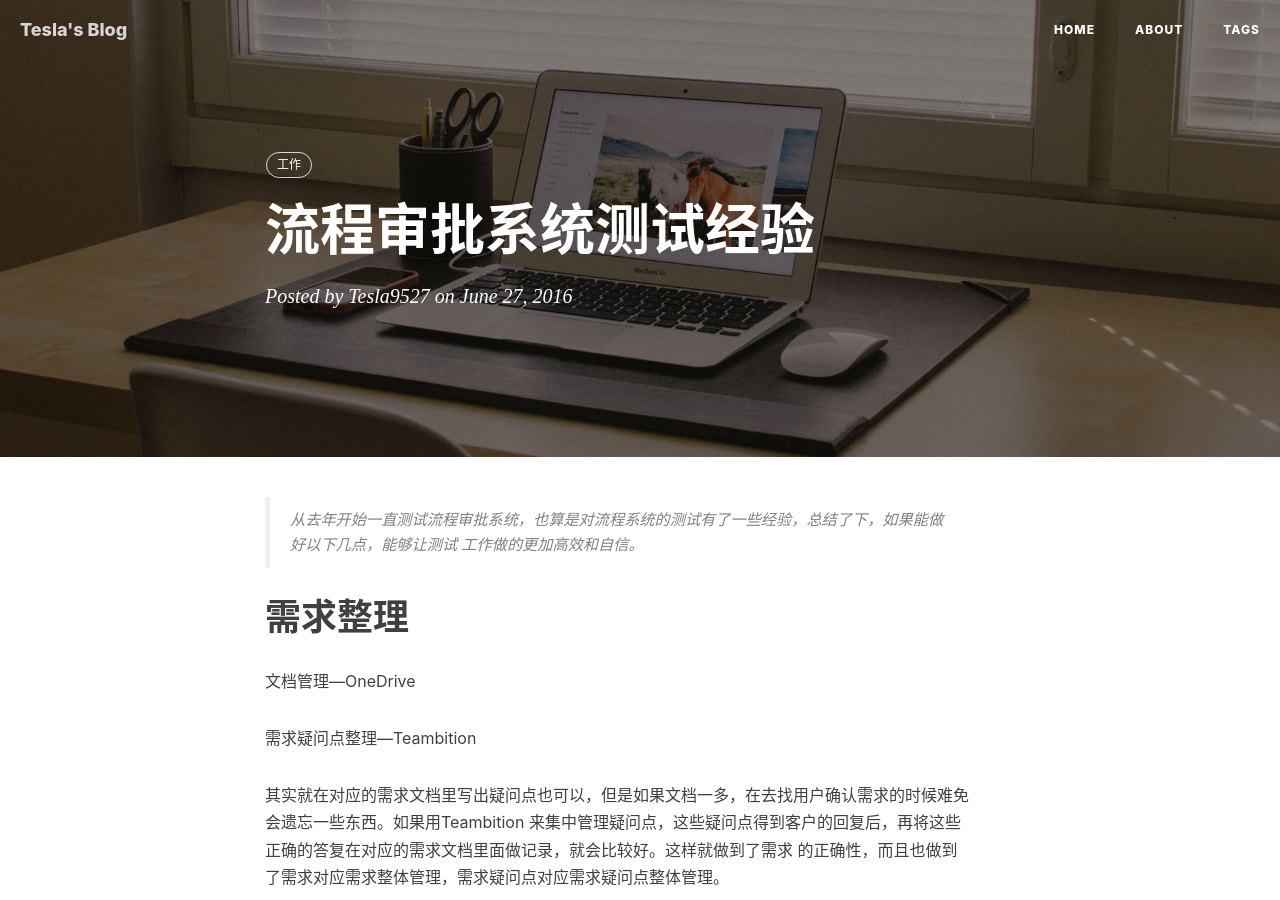
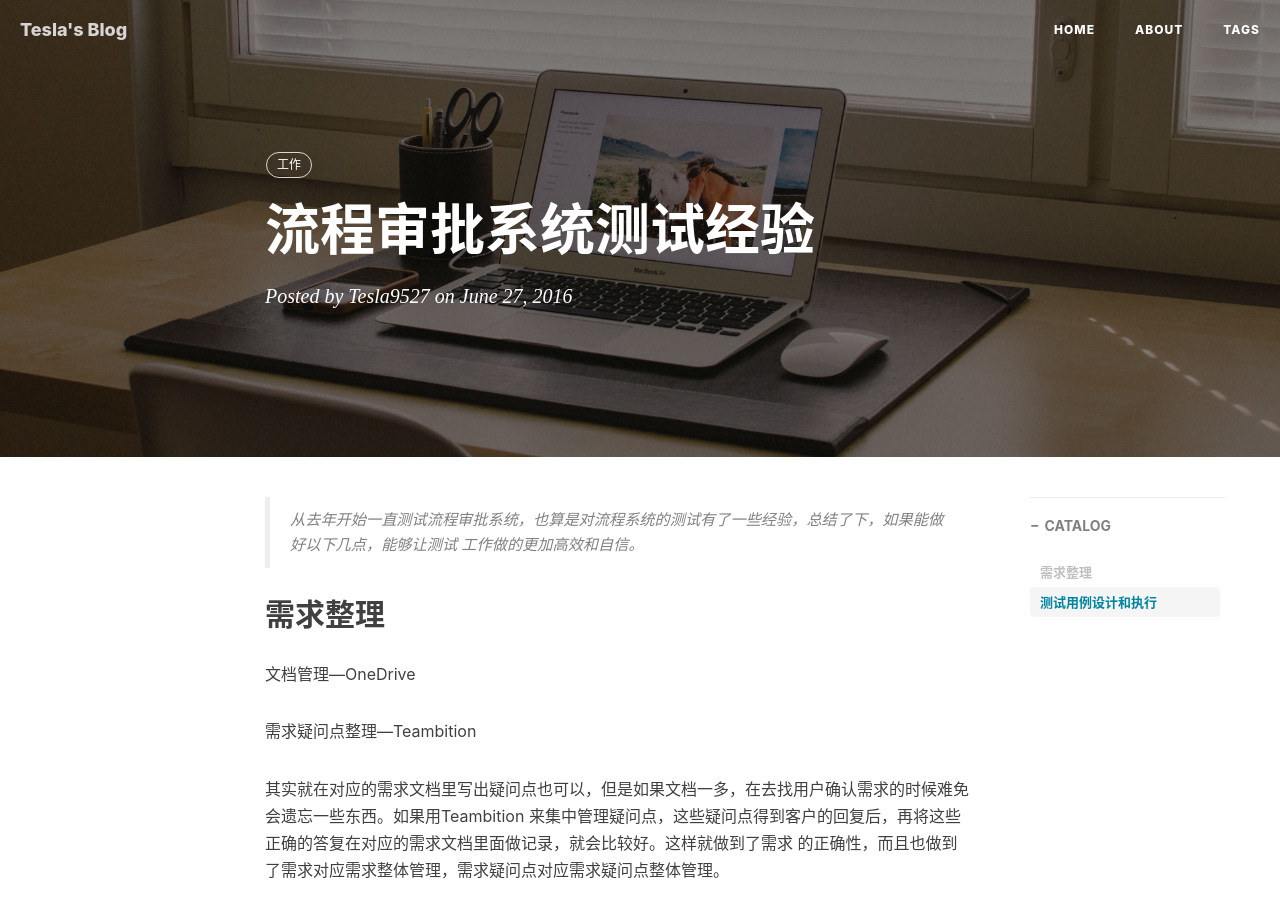
Before and after one commit to ccflyme/ccflyme.github.io, a Jekyll site: the page built from _posts/2016-06-27-Workflow-System-Testing-Experience.markdown, in a window 1280 px wide and 900 px high. Built offline with Jekyll 4.4.1, drawn with Linux system fonts in a browser that asks for light colours; nearby versions of some CDN libraries; comment, search, counter and statistics services are not loaded.

Commit message:
update blog

```diff
--- a/_posts/2016-06-27-Workflow-System-Testing-Experience.markdown
+++ b/_posts/2016-06-27-Workflow-System-Testing-Experience.markdown
@@ -13,7 +13,7 @@ tags:
 > 从去年开始一直测试流程审批系统，也算是对流程系统的测试有了一些经验，总结了下，如果能做好以下几点，能够让测试
 工作做的更加高效和自信。
 
-# 需求整理
+## 需求整理
 文档管理---OneDrive
 
 需求疑问点整理---Teambition
@@ -22,7 +22,7 @@ tags:
 来集中管理疑问点，这些疑问点得到客户的回复后，再将这些正确的答复在对应的需求文档里面做记录，就会比较好。这样就做到了需求
 的正确性，而且也做到了需求对应需求整体管理，需求疑问点对应需求疑问点整体管理。
 
-# 测试用例设计和执行
+## 测试用例设计和执行
 对于流程审批系统，最关键的2点是流程走向和表单字段验证。有一段时间我觉得用Excel来管理这些用例会比较好，因为能清晰地将测试步骤
 整体地展示。但是现在觉得还是用TFS来管理用例的设计比较好，每一个流程建立一个测试套件，然后再在里面分流程走向和表单验证这2大类
 来管理。流程走向中在标题上将用例场景描述清楚，步骤中讲每一步审批写好，类似于流程审批记录。用例执行完之后也能很方便地看出整体的测试结果。
```
Also changed, not shown: other parts of _posts/2016-06-27-Workflow-System-Testing-Experience.markdown (+1 -1 lines).
